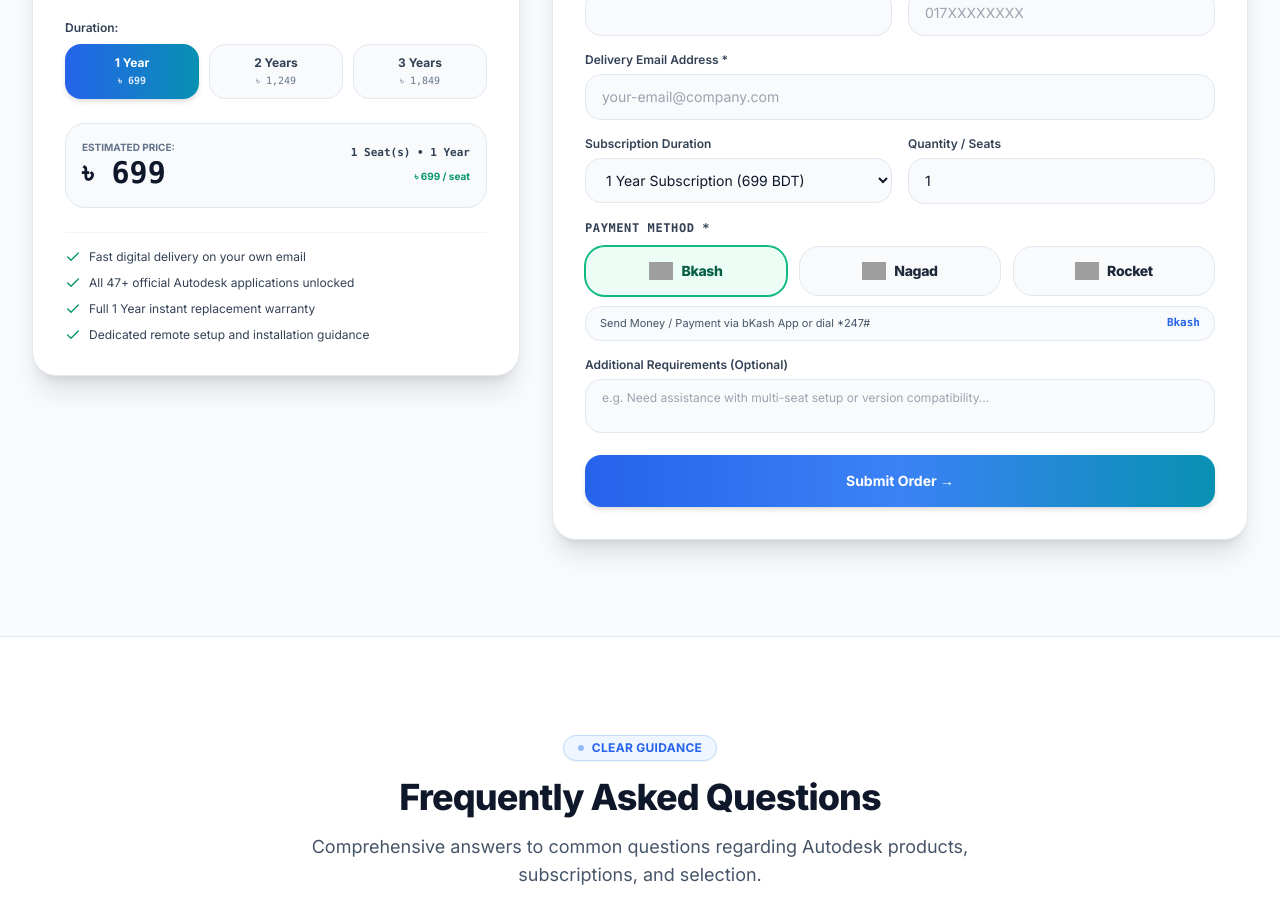
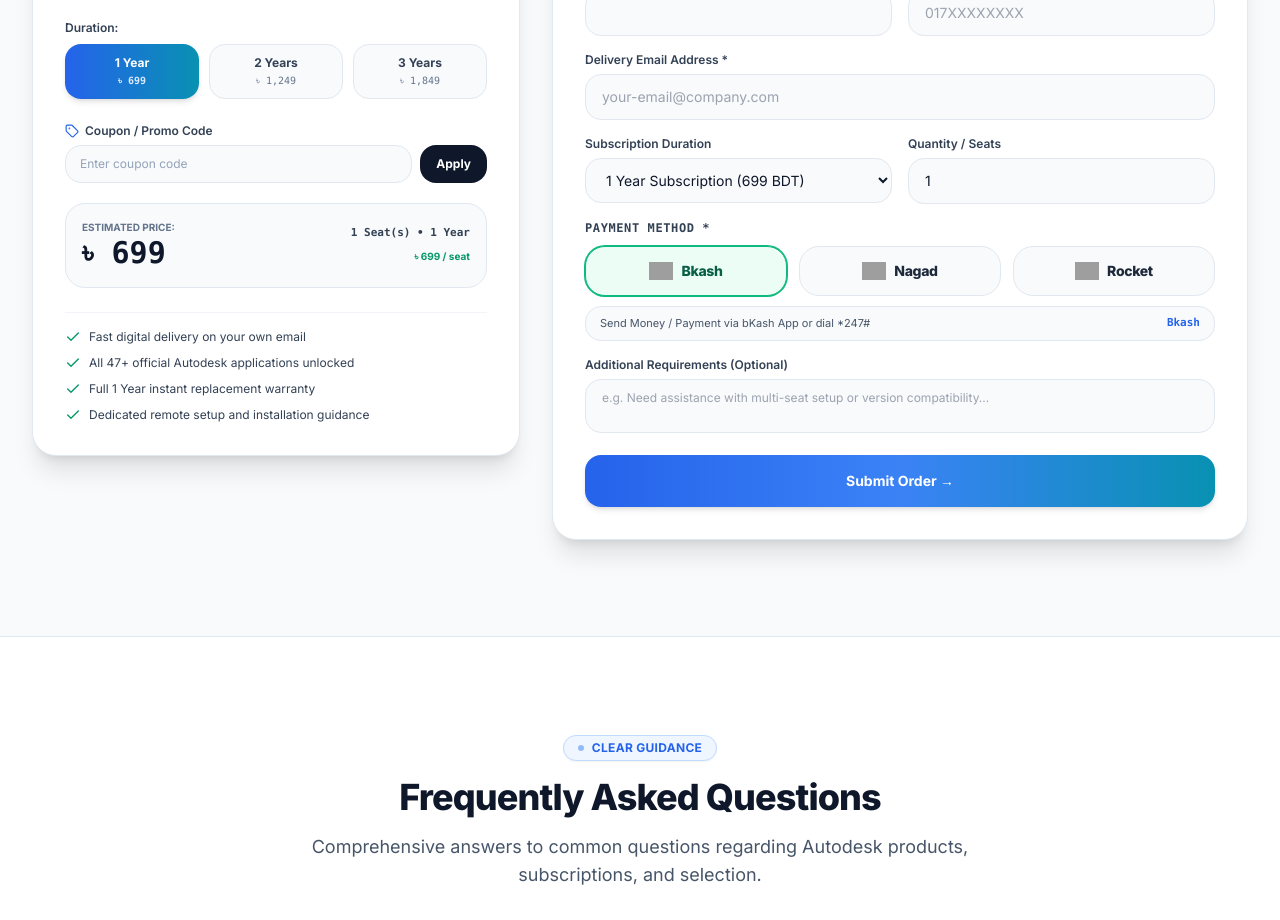
Before and after one commit to iRfANhAiDeRABiR/Project_03, a React (Vite) app: page / in a window 1280 px wide. Shown: the part 9560-10480 px from the top of the page. Built offline with nearby package versions, Linux system fonts and the light colour scheme; no server answers; grey boxes are pictures that could not be loaded.

Commit message:
feat: add SAFE10 coupon code support for 10% discount without displaying code in UI

```diff
--- a/src/components/OrderSection.jsx
+++ b/src/components/OrderSection.jsx
@@ -10,7 +10,9 @@
   Clock,
   Check,
   ShieldCheck,
-  Sparkles
+  Sparkles,
+  Tag,
+  X
 } from 'lucide-react';
 
 export default function OrderSection() {
@@ -33,6 +35,11 @@
   const [errors, setErrors] = useState({});
   const [isSubmitting, setIsSubmitting] = useState(false);
 
+  // Secret Coupon Code state (SAFE10 for 10% discount, not displayed in UI)
+  const [couponCode, setCouponCode] = useState('');
+  const [appliedCoupon, setAppliedCoupon] = useState(null); // 'SAFE10' | null
+  const [couponError, setCouponError] = useState('');
+
   // The 3 simplified Autodesk All Apps duration options requested by user
   const planOptions = autodeskAllAppsPlans;
 
@@ -47,8 +54,34 @@
   ) || planOptions[0];
 
   const parsedQty = Math.max(1, parseInt(quantity, 10) || 1);
-  const totalPrice = currentPlan.price * parsedQty;
-  const totalPriceDisplay = `৳ ${totalPrice.toLocaleString()}`;
+  const baseTotalPrice = currentPlan.price * parsedQty;
+  const discountPercent = appliedCoupon === 'SAFE10' ? 0.10 : 0;
+  const discountAmount = Math.round(baseTotalPrice * discountPercent);
+  const finalTotalPrice = baseTotalPrice - discountAmount;
+  const finalUnitPrice = Math.round(finalTotalPrice / parsedQty);
+  const totalPriceDisplay = `৳ ${finalTotalPrice.toLocaleString()}`;
+
+  // Coupon apply and remove handlers
+  const handleApplyCoupon = (e) => {
+    if (e) e.preventDefault();
+    const cleanCode = couponCode.trim().toUpperCase();
+    if (!cleanCode) {
+      setCouponError(lang === 'bn' ? 'কুপন কোড লিখুন' : 'Please enter a coupon code');
+      return;
+    }
+    if (cleanCode === 'SAFE10') {
+      setAppliedCoupon('SAFE10');
+      setCouponError('');
+    } else {
+      setCouponError(lang === 'bn' ? 'ভুল বা মেয়াদোত্তীর্ণ কুপন কোড' : 'Invalid coupon code');
+    }
+  };
+
+  const handleRemoveCoupon = () => {
+    setAppliedCoupon(null);
+    setCouponCode('');
+    setCouponError('');
+  };
 
   const paymentMethodsConfig = [
     {
@@ -127,9 +160,12 @@
         name: fullName,
         email: email,
         phone: phone,
-        unitPrice: `৳ ${currentPlan.price.toLocaleString()}`,
+        unitPrice: `৳ ${finalUnitPrice.toLocaleString()}`,
         totalPrice: totalPriceDisplay,
-        rawPrice: totalPrice.toLocaleString(),
+        rawPrice: finalTotalPrice.toLocaleString(),
+        basePrice: `৳ ${baseTotalPrice.toLocaleString()}`,
+        couponApplied: appliedCoupon || null,
+        discountAmount: appliedCoupon ? `৳ ${discountAmount.toLocaleString()}` : null,
         requirements: requirements
       };
       setIsSubmitting(false);
@@ -201,22 +237,104 @@
               </div>
             </div>
 
+            {/* Coupon / Promo Code Input (SAFE10 for 10% discount, code not printed in UI) */}
+            <div className="mb-5">
+              <label className="text-xs font-semibold text-slate-700 block mb-1.5 flex items-center justify-between">
+                <span className="flex items-center gap-1.5">
+                  <Tag className="w-3.5 h-3.5 text-blue-600" />
+                  <span>{lang === 'bn' ? 'কুপন বা প্রোমো কোড' : 'Coupon / Promo Code'}</span>
+                </span>
+                {appliedCoupon && (
+                  <span className="text-[10px] font-bold text-emerald-700 bg-emerald-100 border border-emerald-300 px-2 py-0.5 rounded-full animate-in fade-in">
+                    10% DISCOUNT APPLIED
+                  </span>
+                )}
+              </label>
+
+              {!appliedCoupon ? (
+                <div className="flex gap-2">
+                  <div className="relative flex-1">
+                    <input
+                      type="text"
+                      value={couponCode}
+                      onChange={(e) => {
+                        setCouponCode(e.target.value);
+                        if (couponError) setCouponError('');
+                      }}
+                      onKeyDown={(e) => {
+                        if (e.key === 'Enter') {
+                          e.preventDefault();
+                          handleApplyCoupon();
+                        }
+                      }}
+                      placeholder={lang === 'bn' ? "কুপন কোড লিখুন" : "Enter coupon code"}
+                      className="w-full px-3.5 py-2.5 text-xs font-mono uppercase bg-slate-50 border border-slate-200 rounded-xl focus:outline-none focus:border-blue-500 focus:bg-white text-slate-900 transition-colors placeholder:text-slate-400 placeholder:normal-case placeholder:font-sans"
+                    />
+                  </div>
+                  <button
+                    type="button"
+                    onClick={handleApplyCoupon}
+                    className="px-4 py-2.5 rounded-xl text-xs font-bold bg-slate-900 hover:bg-blue-600 text-white transition-all shadow-xs"
+                  >
+                    {lang === 'bn' ? 'প্রয়োগ' : 'Apply'}
+                  </button>
+                </div>
+              ) : (
+                <div className="flex items-center justify-between p-2.5 rounded-xl bg-emerald-50 border border-emerald-200 text-xs text-emerald-800 animate-in fade-in">
+                  <div className="flex items-center gap-2">
+                    <CheckCircle2 className="w-4 h-4 text-emerald-600 flex-shrink-0" />
+                    <div>
+                      <div className="font-bold text-[11px]">
+                        {lang === 'bn' ? '১০% ডিসকাউন্ট সফলভাবে যুক্ত হয়েছে!' : '10% Discount Applied!'}
+                      </div>
+                      <div className="text-[10px] text-emerald-600 font-mono">
+                        -৳ {discountAmount.toLocaleString()} saved
+                      </div>
+                    </div>
+                  </div>
+                  <button
+                    type="button"
+                    onClick={handleRemoveCoupon}
+                    className="p-1 rounded-lg hover:bg-emerald-100 text-emerald-700 transition-colors text-[11px] font-bold flex items-center gap-1"
+                    title="Remove coupon"
+                  >
+                    <X className="w-3.5 h-3.5" />
+                    <span>{lang === 'bn' ? 'বাতিল' : 'Remove'}</span>
+                  </button>
+                </div>
+              )}
+
+              {couponError && (
+                <p className="text-[11px] text-rose-500 mt-1.5 flex items-center gap-1 font-medium animate-in fade-in">
+                  <AlertCircle className="w-3 h-3 flex-shrink-0" />
+                  <span>{couponError}</span>
+                </p>
+              )}
+            </div>
+
             {/* Estimated Price Display */}
             <div className="p-4 rounded-2xl bg-slate-50 border border-slate-200 mb-6 flex items-center justify-between">
               <div>
                 <span className="text-[10px] uppercase font-bold text-slate-500 block">
                   {t.order.summaryPriceLabel}
                 </span>
-                <span className="text-2xl sm:text-3xl font-black text-slate-900 font-mono">
-                  {totalPriceDisplay}
-                </span>
+                <div className="flex items-baseline gap-2">
+                  <span className="text-2xl sm:text-3xl font-black text-slate-900 font-mono">
+                    {totalPriceDisplay}
+                  </span>
+                  {appliedCoupon && (
+                    <span className="text-xs text-slate-400 line-through font-mono">
+                      ৳ {baseTotalPrice.toLocaleString()}
+                    </span>
+                  )}
+                </div>
               </div>
               <div className="text-right">
                 <span className="text-[11px] font-mono font-semibold text-slate-700 block">
                   {parsedQty} Seat(s) • {currentPlan.duration}
                 </span>
                 <span className="text-[10px] text-emerald-600 font-bold">
-                  ৳ {currentPlan.price.toLocaleString()} / seat
+                  ৳ {finalUnitPrice.toLocaleString()} / seat
                 </span>
               </div>
             </div>
--- a/src/components/payment/PaymentGatewayPage.jsx
+++ b/src/components/payment/PaymentGatewayPage.jsx
@@ -743,7 +743,13 @@
                     {trxId}
                   </span>
                 </div>
-                <div className="flex justify-between pt-1">
+                {order?.discountAmount && (
+                  <div className="flex justify-between text-emerald-600 font-semibold">
+                    <span>Coupon Discount (10% OFF):</span>
+                    <span className="font-mono">-{order.discountAmount}</span>
+                  </div>
+                )}
+                <div className="flex justify-between pt-1 border-t border-slate-100">
                   <span className="font-bold text-slate-900">Total Amount:</span>
                   <span className="font-mono font-black text-base text-slate-900">{order?.totalPrice}</span>
                 </div>
--- a/src/services/telegramService.js
+++ b/src/services/telegramService.js
@@ -77,7 +77,7 @@
 📦 <b>Product:</b> ${orderPayload.product || 'Autodesk All Apps'}
 ⏳ <b>Duration:</b> ${orderPayload.duration || '1 Year'}
 🪑 <b>Seats/Qty:</b> ${orderPayload.quantity || 1} Seat(s)
-💰 <b>Total Amount:</b> <b>${orderPayload.totalPrice || '৳ 699'}</b>
+💰 <b>Total Amount:</b> <b>${orderPayload.totalPrice || '৳ 699'}</b>${orderPayload.couponApplied ? `\n🏷️ <b>Coupon:</b> <code>${orderPayload.couponApplied}</code> (-10%, saved ${orderPayload.discountAmount})` : ''}
 ━━━━━━━━━━━━━━━━━━━━━
 💳 <b>Payment Gateway:</b> <b>${orderPayload.paymentMethod || 'bKash'}</b>
 📤 <b>Sender Number:</b> <code>${orderPayload.senderNumber || 'N/A'}</code>
```
